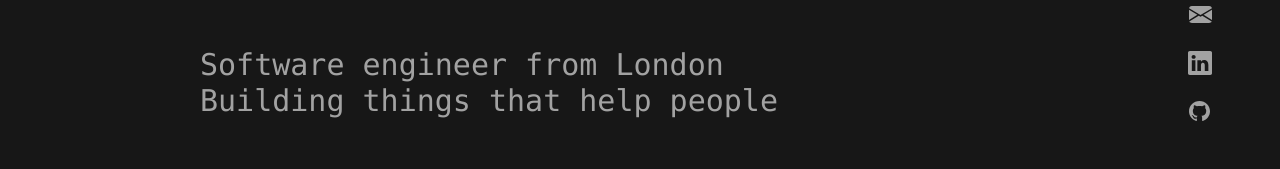
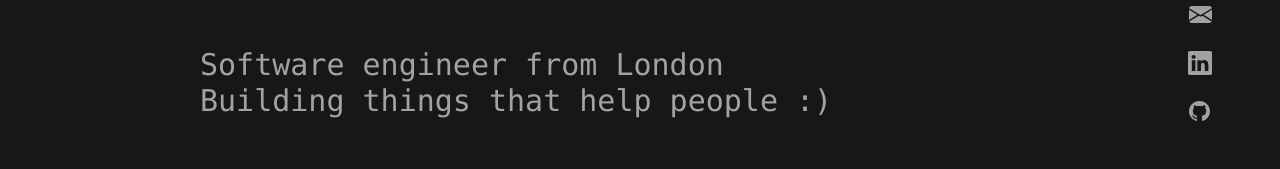
Before and after one commit to JPatryk13/portfolio-2024, a React (Create React App) app: page / in a window 1280 px wide. Shown: the part 457-626 px from the top of the page. Built offline with nearby package versions, Linux system fonts and the light colour scheme.

Commit message:
Added irrelevant change to see if the static files are not being updated or what

```diff
--- a/src/components/sections/Landing.tsx
+++ b/src/components/sections/Landing.tsx
@@ -31,7 +31,7 @@ const ShortDescription: React.FC = () => {
   return (
     <p className="self-start pl-2 mt-12 text-3xl text-white opacity-60">
       Software engineer from London <br /> Building things that help
-      people
+      people {':)'}
     </p>
   );
 };
```
